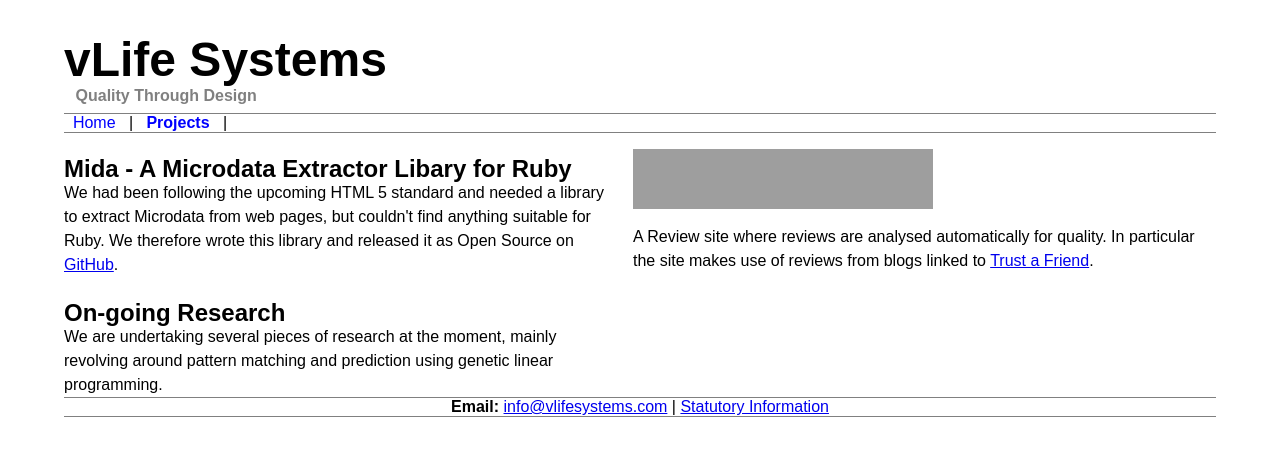
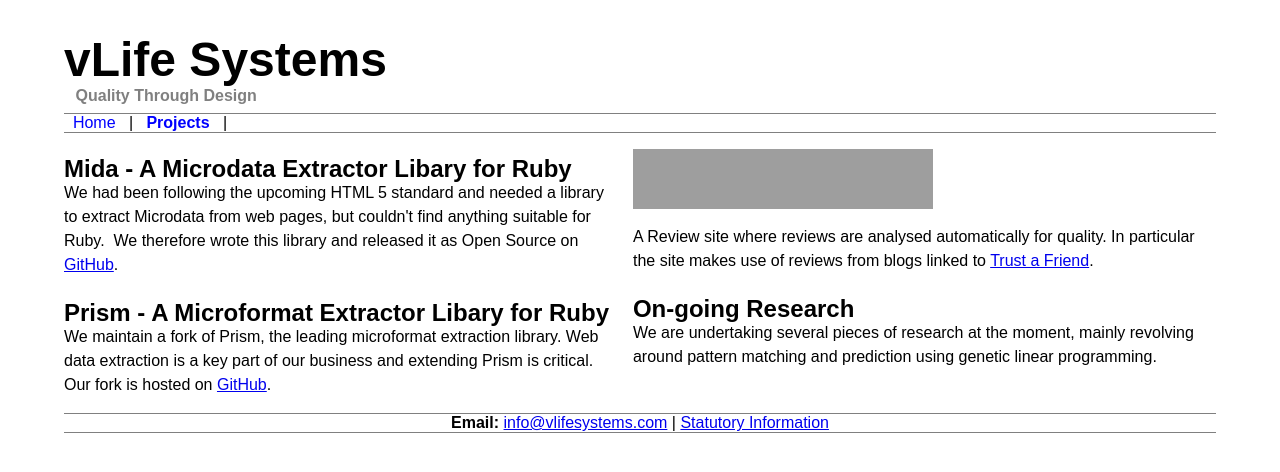
Before and after one commit to vlifesystems/vlifesystems.github.io, a Jekyll site: the page built from projects/index.html, in a window 1280 px wide. Shown: the top 472 px of the page. Built offline with Jekyll 4.4.1, drawn with Linux system fonts in a browser that asks for light colours; Markdown is read by kramdown in place of the engine named in the settings; grey boxes are pictures that could not be loaded.

Commit message:
Add Prism to project page

```diff
--- a/css/sitestyle.css
+++ b/css/sitestyle.css
@@ -71,6 +71,7 @@
 	margin: 0;
 	padding-top: 0;
 	padding-right: 1em;
+	padding-bottom: 1em;
 }
 
 div.rightColumn {
--- a/projects/index.html
+++ b/projects/index.html
@@ -8,12 +8,15 @@
 	<h2>Mida - A Microdata Extractor Libary for Ruby</h2>
 	We had been following the upcoming HTML 5 standard and needed a library to
 	extract Microdata from web pages, but couldn't find anything suitable for
-	Ruby.  We therefore wrote this library and released it as Open Source on
+	Ruby.&nbsp; We therefore wrote this library and released it as Open Source on
 	<a href="http://github.com/LawrenceWoodman/mida" title="Mida Repository on GitHub">GitHub</a>.
 
-	<h2>On-going Research</h2>
-	We are undertaking several pieces of research at the moment, mainly revolving around pattern matching and prediction
-	using genetic linear programming.
+	<h2>Prism - A Microformat Extractor Libary for Ruby</h2>
+	We maintain a fork of Prism, the leading microformat extraction library.
+	Web data extraction is a key part of our business and extending Prism is
+	critical.&nbsp; Our fork is hosted on
+ <a href="http://github.com/LawrenceWoodman/prism" title="Prism Repository Fork on GitHub">GitHub</a>.
+
 
 </div>
 
@@ -28,4 +31,8 @@
 			<a href="http://trustafriend.com">Trust a Friend</a>.</p>
 		</div>
 	</div>
+
+	<h2>On-going Research</h2>
+	We are undertaking several pieces of research at the moment, mainly revolving around pattern matching and prediction
+	using genetic linear programming.
 </div>
```
